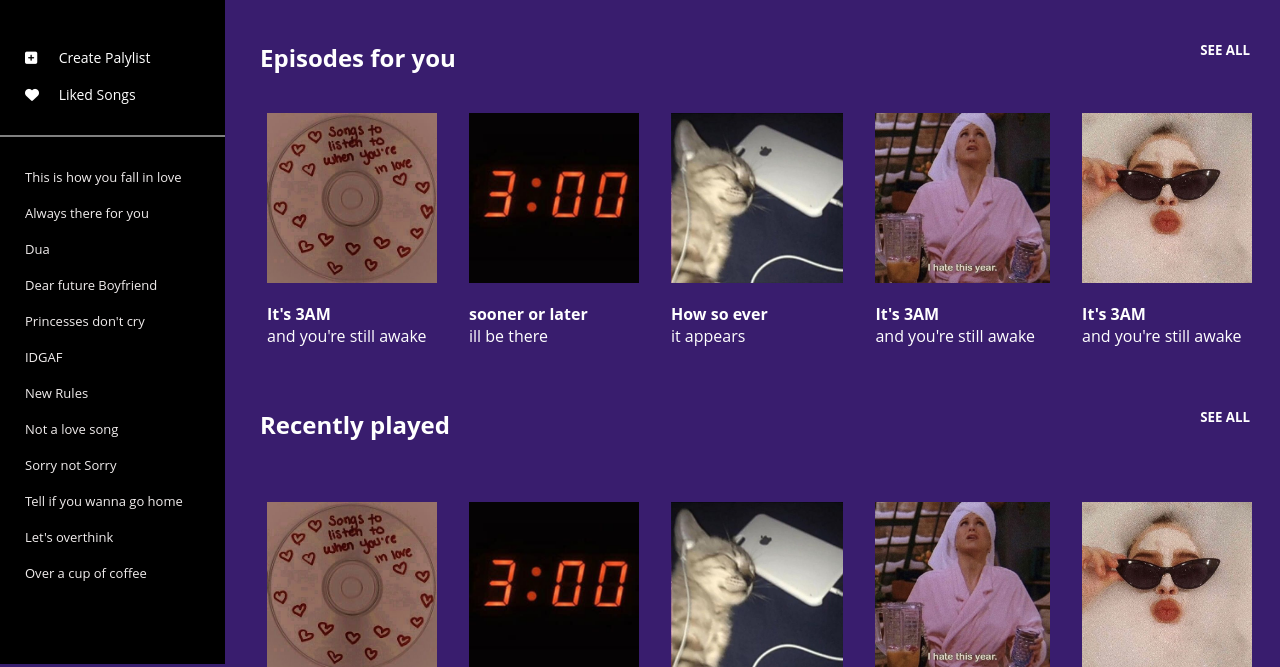
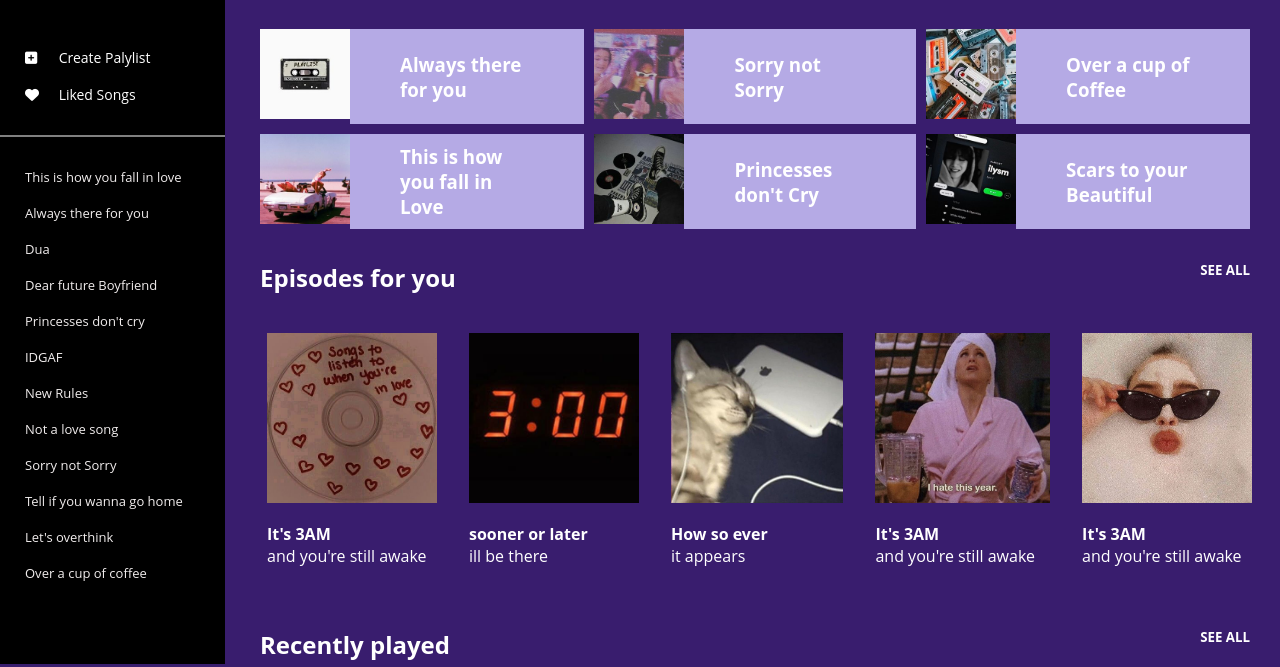
Before and after one commit to shristyyx/Spotify-Clone, a plain HTML site: page index.html in a window 1280 px wide. Shown: the part 136-803 px from the top of the page. Drawn offline with Linux system fonts and the light colour scheme.

Commit message:
Update index.html

```diff
--- a/index.html
+++ b/index.html
@@ -250,6 +250,83 @@ padding-bottom: 15px;
     <h1>Good Evening </h1>
     <br>
 
+    <table class="playlisttable">
+        <tr>
+
+            <td class="songicon">
+
+                <img src="song1.jpg" alt="">
+            </td>
+
+
+            <td class="songname">
+
+            <a href="https://youtu.be/EdhR-ry40So">
+            <h3>Always there for you</h3></a>
+
+
+            </td>
+
+
+            <td class="songicon">
+
+                    <img src="song2.jpg" alt="">
+            </td>
+            <td class="songname">
+                <h3>Sorry not Sorry</h3>
+            </td>
+
+
+
+
+
+            <td class="songicon">
+
+                <img src="song3.jpg" alt="">
+            </td>
+            <td class="songname">
+                <h3>Over a cup of Coffee</h3>
+            </td>
+
+
+
+        </tr>
+
+        <tr>
+            <td class="songicon">
+
+                <img src="song4.jpg" alt="">
+            </td>
+            <td class="songname">
+                <h3>This is how you fall in Love</h3>
+            </td>
+
+
+            <td class="songicon">
+
+                <img src="song5.jpg" alt="">
+            </td>
+            <td class="songname">
+                <h3>Princesses don't Cry</h3>
+            </td>
+
+
+
+            <td class="songicon">
+
+                <img src="song6.jpg" alt="">
+            </td>
+            <td class="songname">
+                <h3>Scars to your Beautiful</h3>
+            </td>
+
+
+
+        </tr>
+
+
+
+    </table>
 
     <br>
 
```
